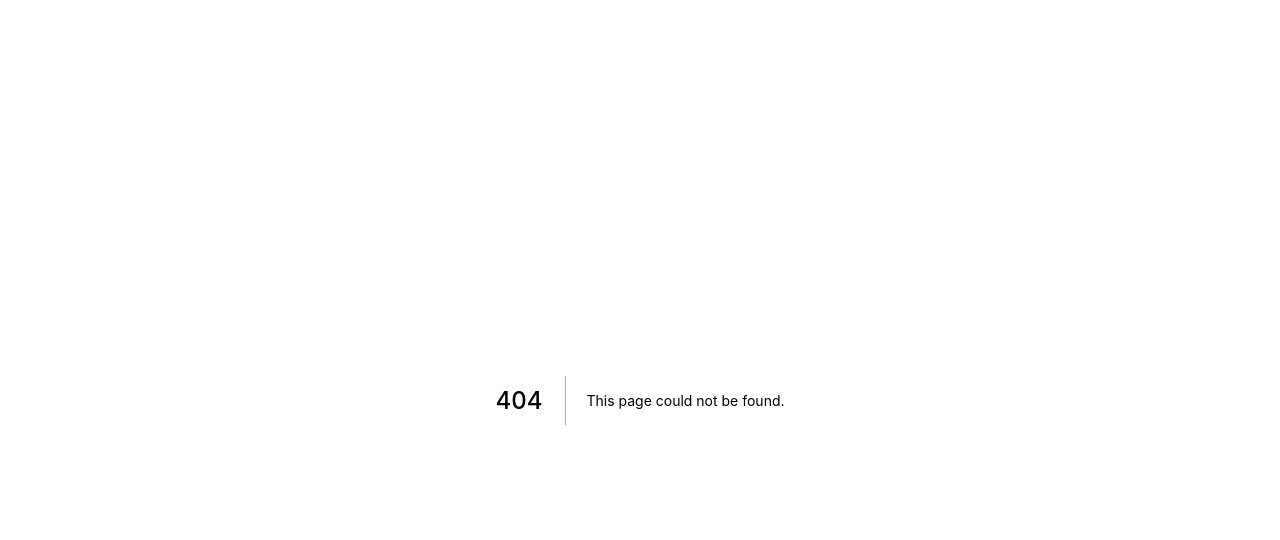
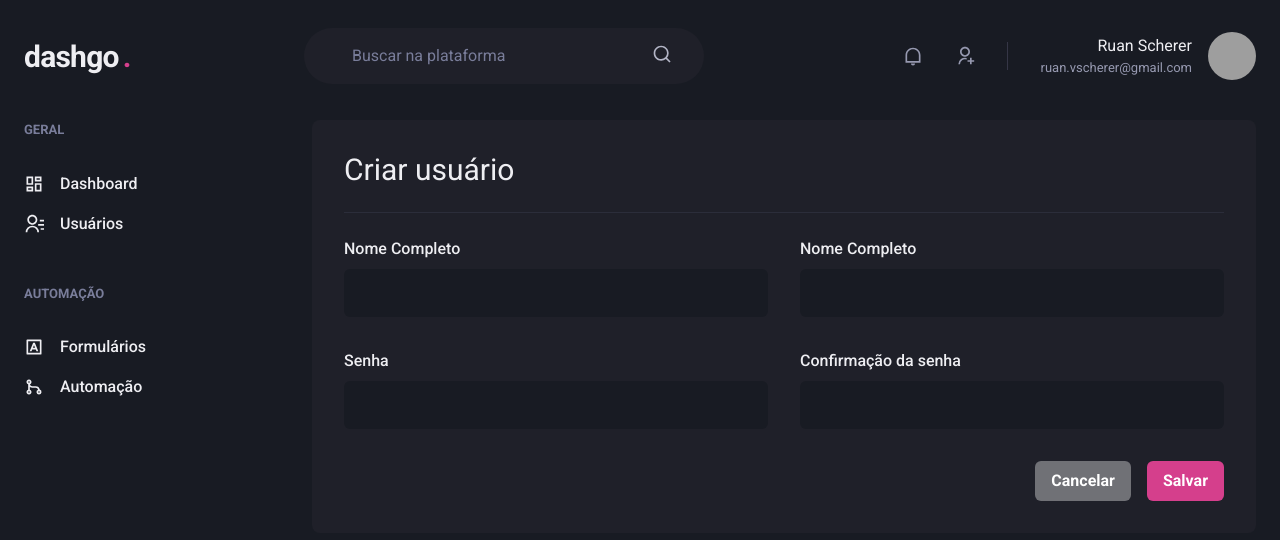
Before and after one commit to RuanScherer/dash-go, a Next.js app: page /users/create in a window 1280 px wide. Before the commit this address had no page. Shown: the top 540 px of the page. Built offline with nearby package versions, Linux system fonts and the light colour scheme; grey boxes are pictures that could not be loaded.

Commit message:
feat: user form

```diff
--- /dev/null
+++ b/src/pages/users/create.tsx
@@ -0,0 +1,66 @@
+import { Box, Button, Divider, Flex, Heading, HStack, SimpleGrid, VStack } from "@chakra-ui/react";
+import { Input } from "../../components/Form/Input";
+import Header from "../../components/Header";
+import Sidebar from "../../components/Sidebar";
+
+export default function CreateUser() {
+  return (
+    <Box>
+      <Header />
+
+      <Flex
+        w="100%"
+        my="6"
+        maxWidth={1480}
+        mx="auto"
+        px="6"
+      >
+        <Sidebar />
+
+        <Box
+          flex="1"
+          borderRadius={8}
+          bgColor="gray.800"
+          p="8"
+        >
+          <Heading size="lg" fontWeight="normal">
+            Criar usuário
+          </Heading>
+
+          <Divider my="6" borderColor="gray.700" />
+
+          <VStack spacing="8">
+            <SimpleGrid
+              minChildWidth="240px"
+              spacing="8"
+              width="100%"
+            >
+              <Input name="name" label="Nome Completo" />
+              <Input name="name" type="email" label="Nome Completo" />
+            </SimpleGrid>
+
+            <SimpleGrid
+              minChildWidth="240px"
+              spacing="8"
+              width="100%"
+            >
+              <Input name="password" type="password" label="Senha" />
+              <Input name="password_confirmation" type="password" label="Confirmação da senha" />
+            </SimpleGrid>
+          </VStack>
+
+          <Flex mt="8" justifyContent="flex-end">
+            <HStack spacing="4">
+              <Button colorScheme="whiteAlpha">
+                Cancelar
+              </Button>
+              <Button colorScheme="pink">
+                Salvar
+              </Button>
+            </HStack>
+          </Flex>
+        </Box>
+      </Flex>
+    </Box>
+  )
+}
--- a/src/pages/users/index.tsx
+++ b/src/pages/users/index.tsx
@@ -1,4 +1,5 @@
 import { Box, Button, Checkbox, Flex, Heading, Icon, Table, Tbody, Td, Text, Th, Thead, Tr } from "@chakra-ui/react";
+import Link from "next/link";
 import { RiAddLine, RiPencilLine } from "react-icons/ri";
 import Header from "../../components/Header";
 import Pagination from "../../components/Pagination";
@@ -33,6 +34,7 @@ export default function UserList() {
               Usuários
             </Heading>
 
+            <Link href="/users/create">
               <Button
                 as="a"
                 size="sm"
@@ -42,6 +44,7 @@ export default function UserList() {
               >
                 Criar novo
               </Button>
+            </Link>
           </Flex>
 
           <Table
```
Lines whose indentation alone changed are shown as unchanged.
